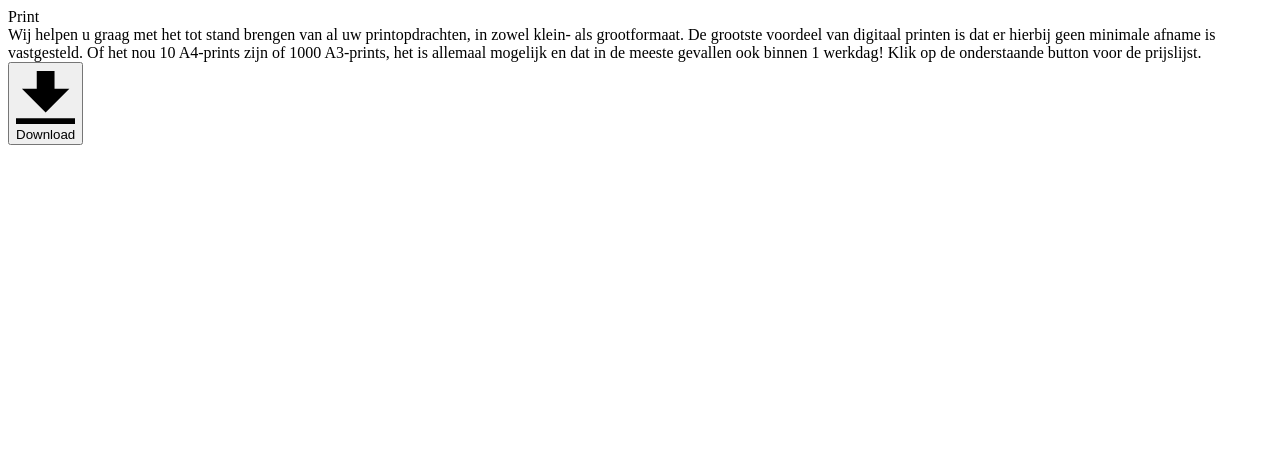
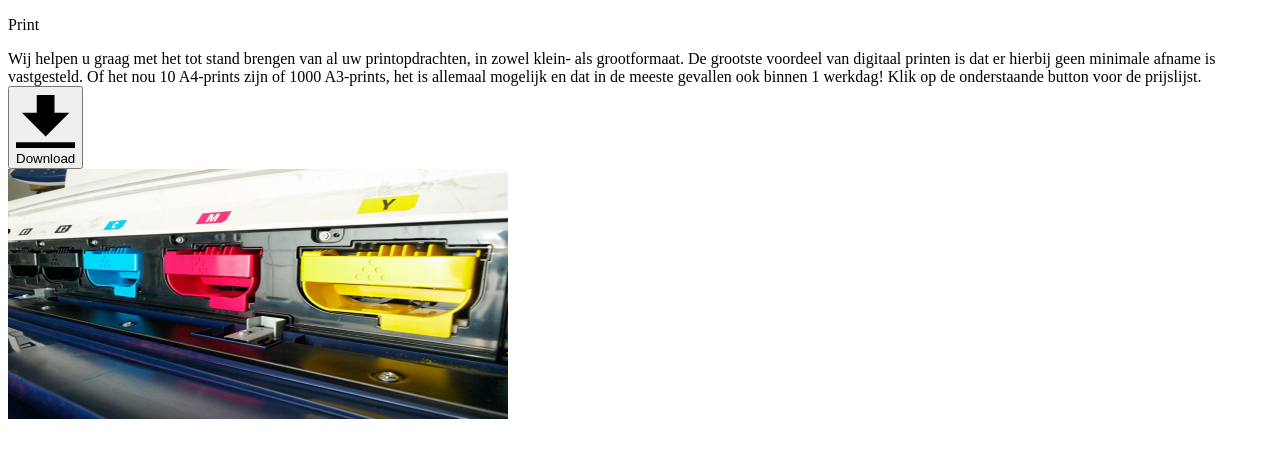
Before and after one commit to munauwar/mughalprintstore, a Next.js app: page /Print in a window 1280 px wide. Shown: the top 458 px of the page. Built offline with nearby package versions, Linux system fonts and the light colour scheme.

Commit message:
Add new page with styling

```diff
--- a/pages/Print.js
+++ b/pages/Print.js
@@ -1,4 +1,6 @@
 import Head from 'next/head'
+import Image from 'next/image'
+
 
 function print() {
     return (
@@ -11,21 +13,33 @@ function print() {
             <div className="b-gray-100 overflow-y-hidden">
                 <div className="w-full flex flex-wrap">
                     <div className="relative rounded-lg w-full bg-gray-100 mx-auto lg:flex md:flex-wrap items-center pt-12 sm:pt-24 pb-12 lg:pb-24">
-                    <div className="lg:w-2/6 text-3xl text-center text-red-500 font-mono">
-                        Print
-                    </div>
+                        <div className="w-full lg:w-4/6 font-mono">
+                            <p className="text-3xl text-center text-red-500">Print</p>
 
-                    <div className="lg:w-3/6 mx-5 text-xl font-mono">
+                            <div className="w-11/12 lg:w-4/5 md:mx-auto mx-auto text-base">
                                 Wij helpen u graag met het tot stand brengen van al uw printopdrachten, in zowel klein- als grootformaat.
                                 De grootste voordeel van digitaal printen is dat er hierbij geen minimale afname is vastgesteld.
                                 Of het nou 10 A4-prints zijn of 1000 A3-prints, het is allemaal mogelijk en dat in de meeste gevallen ook binnen 1 werkdag!
 
                                 Klik op de onderstaande button voor de prijslijst.
-
-                        <button className="bg-gray-300 hover:bg-red-600 text-gray-800 font-bold py-2 px-4 flex-wrap rounded inline-flex mt-5 float-right">
-                            <svg className="fill-current w-4 h-4 mt-1 mr-2" xmlns="http://www.w3.org/2000/svg" viewBox="0 0 20 20"><path d="M13 8V2H7v6H2l8 8 8-8h-5zM0 18h20v2H0v-2z"/></svg>
+                                <button className="mb-12 bg-gray-300 hover:bg-red-600 text-gray-800 font-bold py-2 px-4 flex-wrap rounded inline-flex mt-5 float-right">
+                                    <svg className="fill-current w-4 h-4 mt-1 mr-2" xmlns="http://www.w3.org/2000/svg" viewBox="0 0 20 20"><path d="M13 8V2H7v6H2l8 8 8-8h-5zM0 18h20v2H0v-2z" /></svg>
                                     <span>Download</span>
                                 </button>
+                            </div>
+
+
+                        </div>
+
+                        <div className="lg:w-2/6">
+                            <div className="relative text-center ml-5 mr-5 mt-14">
+                                <Image
+                                    alt="home-image"
+                                    src="/asset/images/slider2.jpg"
+                                    width={500}
+                                    height={250}
+                                />
+                            </div>
                         </div>
                     </div>
                 </div>
```
Also changed, not shown: components/Footer.js (+7 -6 lines). Lines whose indentation alone changed are shown as unchanged.
